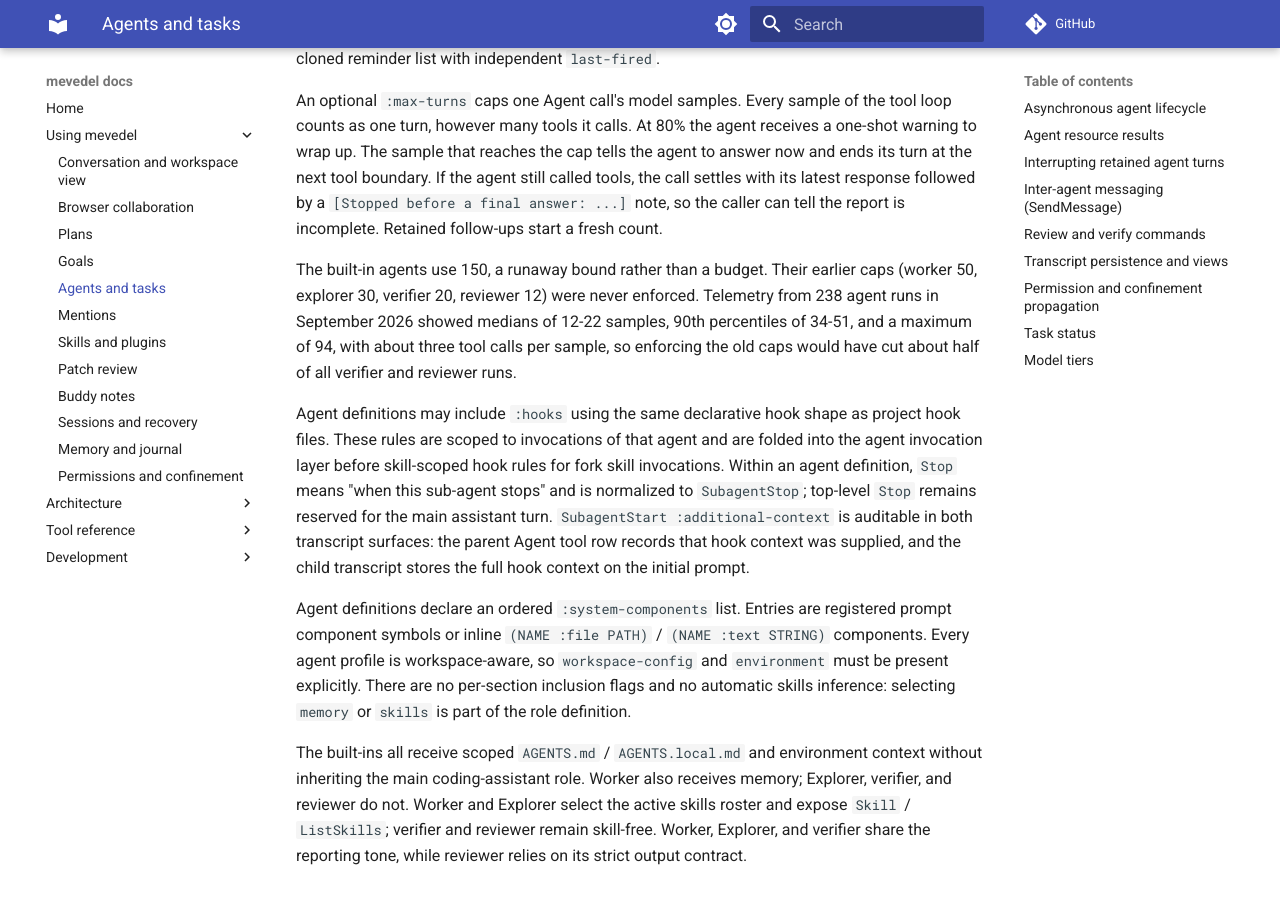
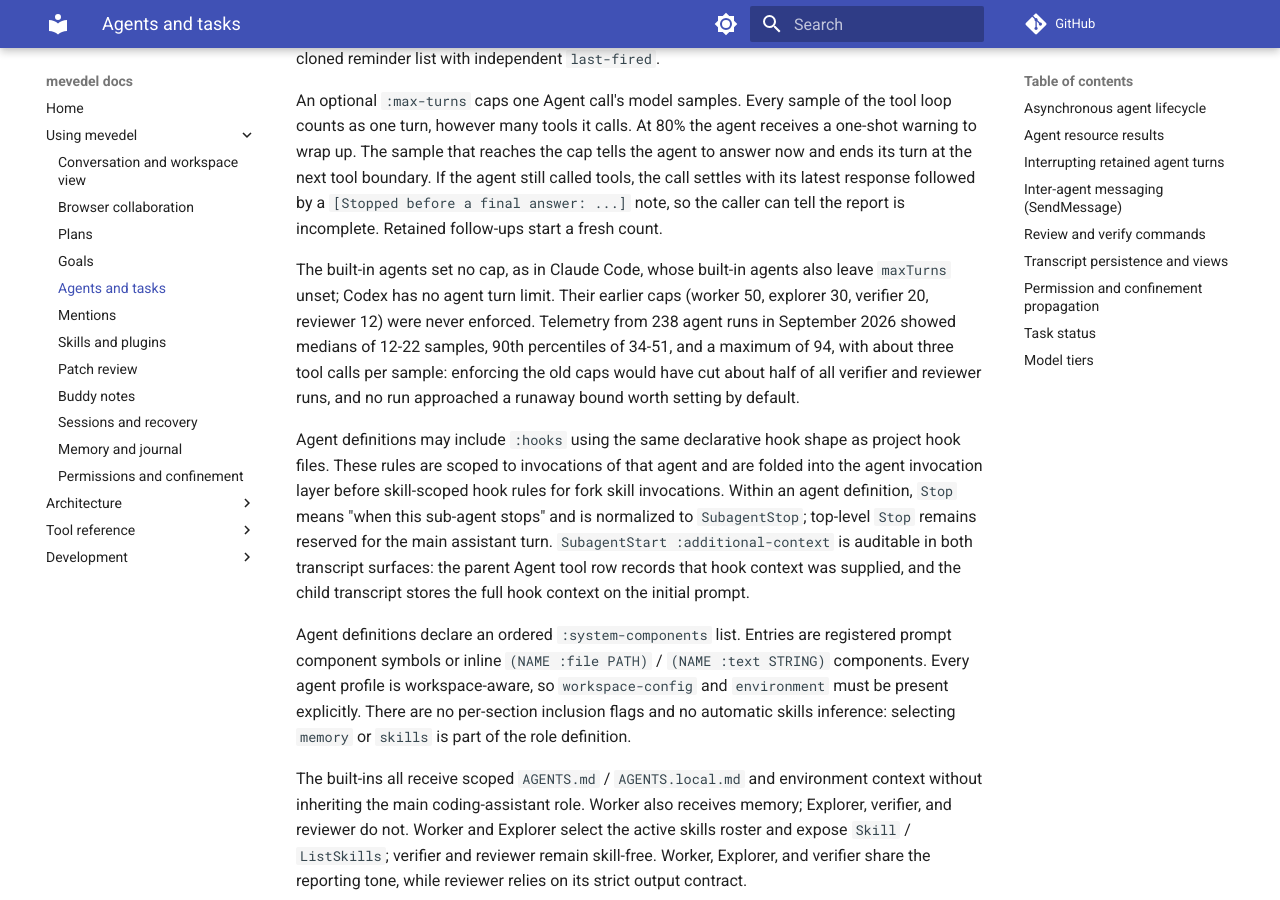
Before and after one commit to FrauH0lle/mevedel, an MkDocs documentation site: the page built from docs/agents.md, in a window 1280 px wide and 900 px high, scrolled down 2864 px. Built offline with MkDocs 1.6.1 and Material for MkDocs 9.7.7, drawn with Linux system fonts in a browser that asks for light colours; comment, search, counter and statistics services are not loaded.

Commit message:
fix(agents): Drop built-in turn caps; keep :max-turns opt-in
Claude Code's built-in agents leave maxTurns unset and Codex has no
agent turn limit.  No run in 238 measured agent runs approached the 150
bound set in a2f4f7d (maximum 94), so it guarded against a failure never
observed.  Agent definitions can still set :max-turns and get the
warning, graceful final turn, and stop note.

* mevedel-agents.el (worker, explorer, verifier, reviewer): Remove
:max-turns.

* docs/agents.md: Record the comparison and evidence.

* test/test-mevedel-presets.el: Expect no verifier cap.

```diff
--- a/docs/agents.md
+++ b/docs/agents.md
@@ -144,12 +144,14 @@ agent still called tools, the call settles with its latest response followed by
 a `[Stopped before a final answer: ...]` note, so the caller can tell the report
 is incomplete. Retained follow-ups start a fresh count.
 
-The built-in agents use 150, a runaway bound rather than a budget. Their
-earlier caps (worker 50, explorer 30, verifier 20, reviewer 12) were never
-enforced. Telemetry from 238 agent runs in September 2026 showed medians of
-12-22 samples, 90th percentiles of 34-51, and a maximum of 94, with about three
-tool calls per sample, so enforcing the old caps would have cut about half of
-all verifier and reviewer runs.
+The built-in agents set no cap, as in Claude Code, whose built-in agents also
+leave `maxTurns` unset; Codex has no agent turn limit. Their earlier caps
+(worker 50, explorer 30, verifier 20, reviewer 12) were never enforced.
+Telemetry from 238 agent runs in September 2026 showed medians of 12-22
+samples, 90th percentiles of 34-51, and a maximum of 94, with about three tool
+calls per sample: enforcing the old caps would have cut about half of all
+verifier and reviewer runs, and no run approached a runaway bound worth
+setting by default.
 
 Agent definitions may include `:hooks` using the same declarative hook
 shape as project hook files. These rules are scoped to invocations of that
```
Also changed, not shown: 2 other files.
